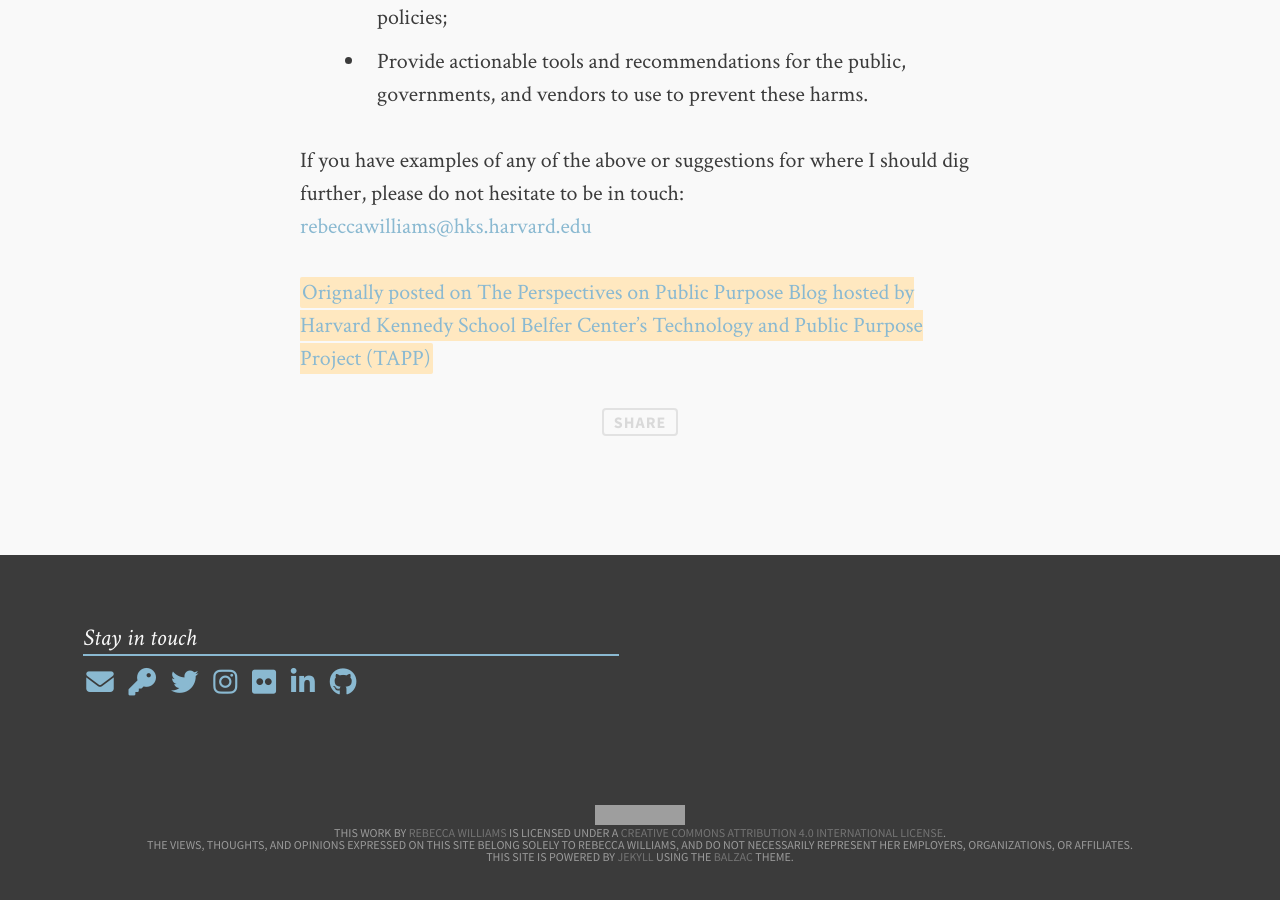
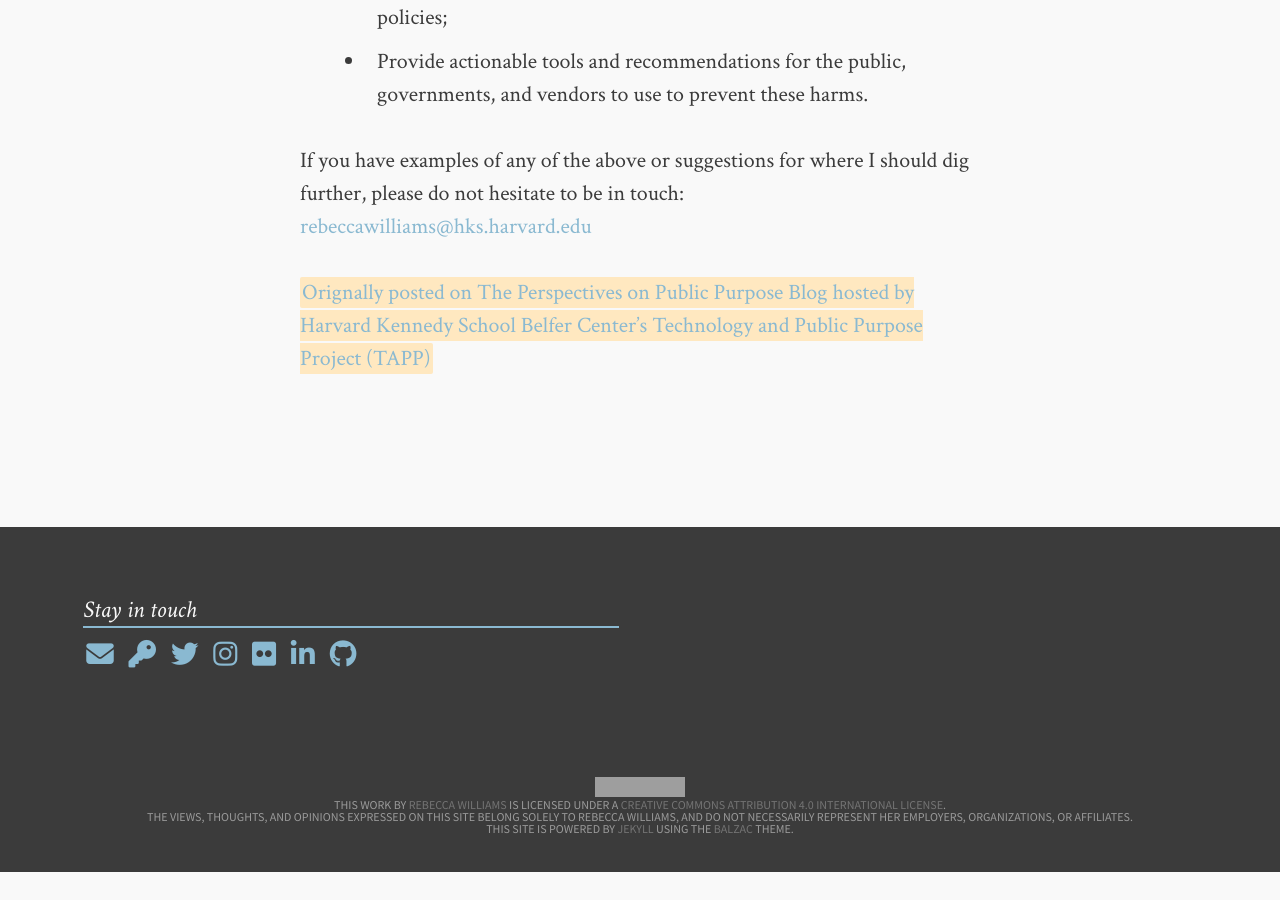
Before and after one commit to rebeccawilliams/rebeccawilliams.us, a Jekyll site: the page built from _posts/2020-10-21-Introducing:-Whose-Streets?-Our-Streets!.md, in a window 1280 px wide and 900 px high, scrolled down 3982 px. Built offline with Jekyll 4.4.1, drawn with Linux system fonts in a browser that asks for light colours; nearby versions of some CDN libraries; comment, search, counter and statistics services are not loaded; after the commit the page ends 4854 px from its top, so only the background shows below that; grey boxes are pictures that could not be loaded.

Commit message:
Update post.html

```diff
--- a/_layouts/post.html
+++ b/_layouts/post.html
@@ -1,50 +1,20 @@
 {% include head-dark.html %}
 
 <section class="article">
-
-{% if page.image.feature %}
-  <div class="overlay"></div>
-  {% if page.image.feature contains 'https://' | escape or page.image.feature contains 'https://' | escape %}
-  <div class="featured-image" style="background-image: url({{ page.image.feature }})"></div>
-  {% else %}
-  <div class="featured-image" style="background-image: url({{ site.url }}/images/{{ page.image.feature }})"></div>
-  {% endif %}
-{% endif %}
-
 
       <article class="wrap post">
         <header class="post-header">
           <hgroup>
             <h1>{{page.title}}</h1>
             <p class="date">{{page.date | date: "%b %d, %Y" }}</p>
+            <p>{% if page.related_image %}
+  <img src="{{ page.related_image }}" alt="">
+              {% endif %}</p>
             <p class="intro">{% if page.description %}{{ page.description }}{% else %}{{ page.tagline }}{% endif %}</p>
           </hgroup>
         </header>
 
         {{ content }}
-
-      <a class="share" href="https://twitter.com/intent/tweet?text=&quot;{{ page.title }}&quot;%20{{ site.canonical }}{{ page.url }}%20via%20&#64;{{ site.owner.twitter }}" data-dnt="true">Share</a>
-      <script>!function(d,s,id){var js,fjs=d.getElementsByTagName(s)[0];if(!d.getElementById(id)){js=d.createElement(s);js.id=id;js.src="//platform.twitter.com/widgets.js";fjs.parentNode.insertBefore(js,fjs);}}(document,"script","twitter-wjs");</script>
-
-      {% if page.comments %}
-      <aside class="disqus">
-        <div id="disqus_thread"></div>
-        <script type="text/javascript">
-            /* * * CONFIGURATION VARIABLES: EDIT BEFORE PASTING INTO YOUR WEBPAGE * * */
-            var disqus_shortname = '{{ site.owner.disqus }}'; // required: replace example with your forum shortname
-
-            /* * * DON'T EDIT BELOW THIS LINE * * */
-            (function() {
-                var dsq = document.createElement('script'); dsq.type = 'text/javascript'; dsq.async = true;
-                dsq.src = '//' + disqus_shortname + '.disqus.com/embed.js';
-                (document.getElementsByTagName('head')[0] || document.getElementsByTagName('body')[0]).appendChild(dsq);
-            })();
-        </script>
-        <noscript>Please enable JavaScript to view the <a href="https://disqus.com/?ref_noscript">comments powered by Disqus.</a></noscript>
-        <a href="https://disqus.com" class="dsq-brlink">comments powered by <span class="logo-disqus">Disqus</span></a>
-      </aside>
-      {% endif %}
-
 
       </article>
 
```
